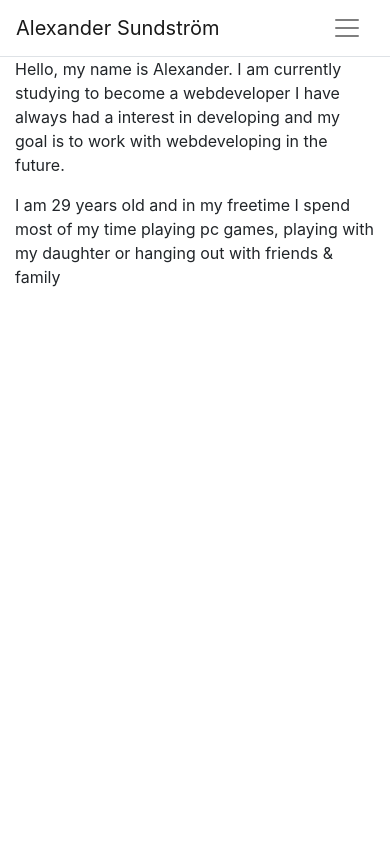
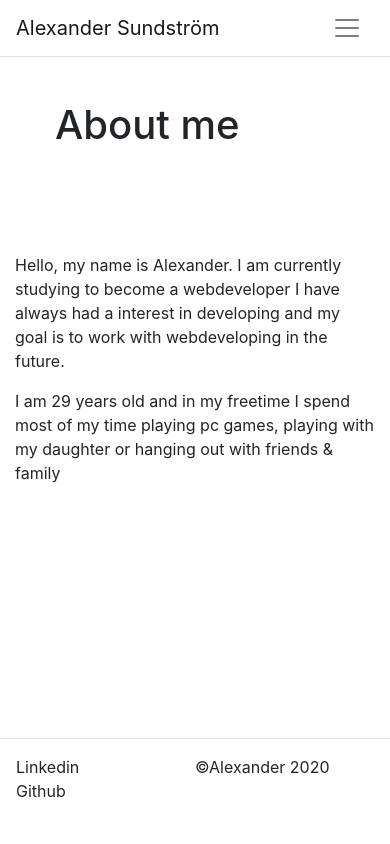
Before and after one commit to alexsundstrom/pwebsite, a React (Create React App) app: page /about in a window 390 px wide. Shown: the top 844 px of the page. Built offline with nearby package versions, Linux system fonts and the light colour scheme.

Commit message:
responsive footer, changed how hero works..

```diff
--- a/src/components/Footer.js
+++ b/src/components/Footer.js
@@ -8,14 +8,17 @@ function Footer() {
     return(
         <footer className="mt-5">
             <Container fluid={true}>
-                <Row className="border-top justify-content-between p-3">
-                    <Col className="p-0" md={3} sm={12}>
-                        alexandersundstrom1@cmeducations.se
-                    </Col>
-                    <Col className="p-0 d-flex justify-content-end" md={3}>
-                    ©Alexander 2020
-                    </Col>
+                <Row className="border-top p-3">
+                        <Col className="p-0" md={11} xs={6}>
+                        Linkedin
+                        </Col>
+                        <Col className="p-0" md={1} xs={6}>
+                        ©Alexander 2020
+                        </Col>
 
+                        <Col className="p-0" md={4} xs={1}>
+                        Github
+                        </Col>
                 </Row>
             </Container>
         </footer>
--- a/src/components/Hero.js
+++ b/src/components/Hero.js
@@ -1,20 +1,10 @@
 import React from 'react';
-import TypeIt from 'typeit-react';
-
+import HeroAnimationText from './HeroAnimationText';
 
 const Hero = () => {
     return (
-        <div style={{height: "30vh"}} className="App bg-dark py-5 px-5 mb-5">
-        <TypeIt
-            style={{}}
-            element={"h1"}
-            options={{
-            loop: false,
-            strings: ["Alexander Sundström", "Check out my projects below!"],
-            speed: 100,
-            waitUntilVisible: false,
-            }}
-        />
+        <div style={{height: "30vh"}} className="py-5 px-5 mb-5">
+        <HeroAnimationText />
       </div>
     )
 }
--- /dev/null
+++ b/src/components/HeroAnimationText.js
@@ -0,0 +1,22 @@
+import React from 'react'
+import TypeIt from 'typeit-react';
+
+const HeroAnimationText = () => {
+    return (
+        <div className="App">
+            <TypeIt
+            style={{}}
+            element={"h1"}
+            options={{
+            loop: false,
+            strings: ["Alexander Sundström", "Check out my projects below!"],
+            speed: 100,
+            waitUntilVisible: false,
+            }}
+        />
+
+        </div>
+    )
+}
+
+export default HeroAnimationText
--- a/src/pages/AboutPage.js
+++ b/src/pages/AboutPage.js
@@ -6,8 +6,14 @@ import AboutContent from '../components/Layout';
 function AboutPage(props) {
 
     return(
-        <div style={{height: "100vh"}}>
+        <div style={{height: "75vh"}}>
             <AboutContent>
+                <br />
+                <h1 style={{paddingTop: "20px", paddingLeft: "40px"}}>About me</h1>
+                <br />
+                <br />
+                <br />
+                <br />
                 <p>Hello, my name is Alexander. I am currently studying to become a webdeveloper I have always had a interest in developing and my goal is to work with webdeveloping in the future. </p>
                 <p> I am 29 years old and in my freetime I spend most of my time playing pc games, playing with my daughter or hanging out with friends & family  </p>
             </AboutContent>
```
